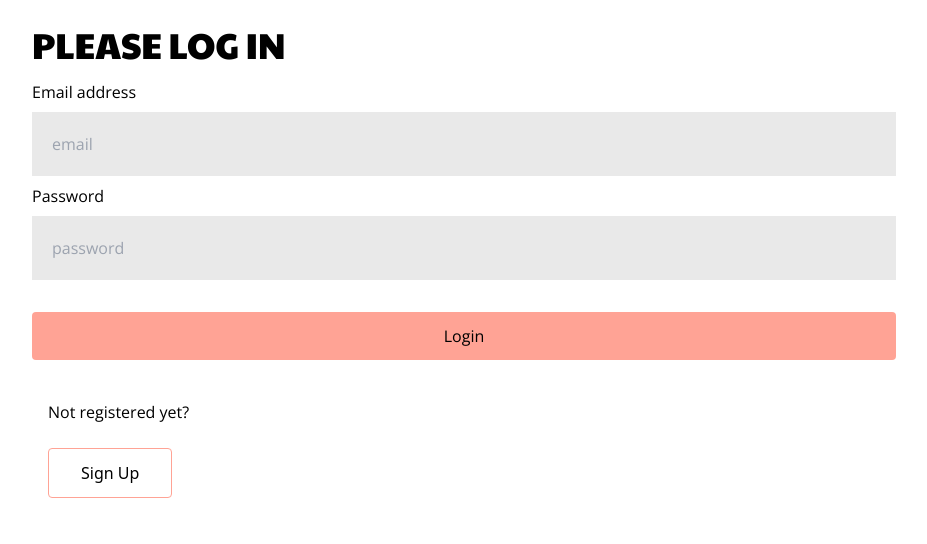
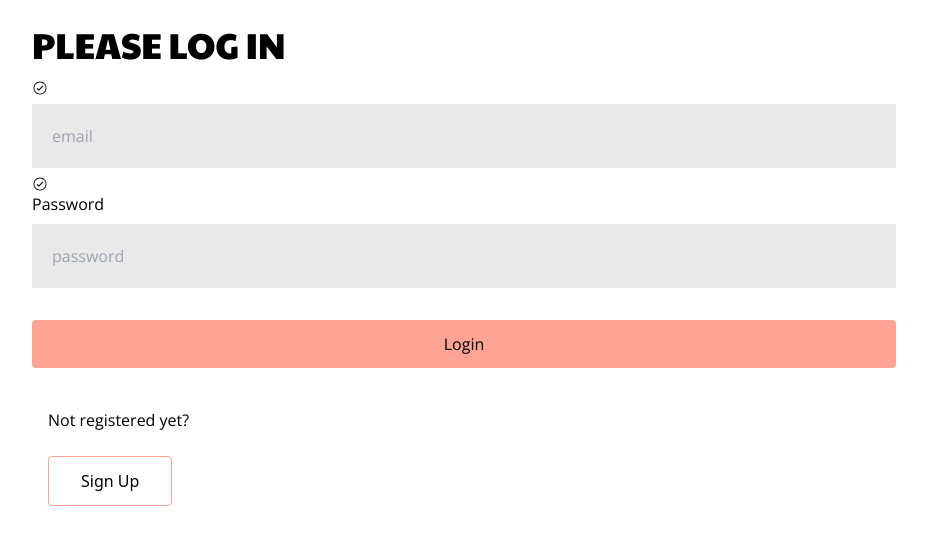
Before and after one commit to kaybee24/octopus-auth-client, a React (Vite) app: page /login in a window 1280 px wide. Shown: the top 544 px of the page, without its empty margins (176-1103 px from the left). Built offline with nearby package versions, Linux system fonts and the light colour scheme; no server answers.

Commit message:
login ok

```diff
--- a/package.json
+++ b/package.json
@@ -10,8 +10,10 @@
     "preview": "vite preview"
   },
   "dependencies": {
+    "formik": "^2.2.9",
     "react": "^18.2.0",
     "react-dom": "^18.2.0",
+    "react-icons": "^4.6.0",
     "react-loader-spinner": "^5.3.4",
     "react-router-dom": "^6.4.3",
     "react-spinner": "^0.2.7",
--- a/src/pages/Login.jsx
+++ b/src/pages/Login.jsx
@@ -1,8 +1,12 @@
-import { useRef, useCallback } from "react";
+import { useRef, useCallback, useState } from "react";
 import { Link, useNavigate } from "react-router-dom";
+import { VscError } from "react-icons/vsc";
+import { IoIosCheckmarkCircleOutline } from "react-icons/io";
 
 export default function Login({ setUser }) {
   let navigate = useNavigate();
+  const [errorEmail, setErrorEmail] = useState(null);
+  const [errorPassword, setErrorPassword] = useState(null);
 
   const handleSubmit = useCallback( (event) => {
     event.preventDefault();
@@ -26,21 +30,28 @@ export default function Login({ setUser }) {
     })
       .then((response) => response.json())
       .then((data) => {
+        setErrorEmail(null);
+        setErrorPassword(null);
         if (data.success) {
           setUser(data.data);
           navigate(`/my-feed`);
         } else {
-          alert(data.message);
+          if(data.data.status === 401){
+            setErrorEmail(true)
+          } else {
+            setErrorPassword(true)
+          }
+          //alert(data.message);
         }
       });
-  }, []);
+  }, []);  // error && "Wrong email or password"
   return (
     <div className="container w-full max-w-4xl px-4 mt-6">
       <h1 className='text-4xl font-paytoneOne uppercase'>Please log in</h1>
       <form className="w-full flex flex-col py-4 font-openSans" onSubmit={handleSubmit}>
-        <label className="text-left" for="email">Email address</label>
+        <label className="text-left" for="email">{errorEmail ?  <><p>Wrong email</p> <VscError/> </> : <IoIosCheckmarkCircleOutline />}</label>
         <input className="p-5 my-2 bg-grey-100" name="email" type="text" placeholder="email" />
-        <label className="text-left" for="email">Password</label>
+        <label className="text-left" for="password">{errorPassword ?  <><p>Wrong password</p> <VscError/> </> : <IoIosCheckmarkCircleOutline />}Password</label>
         <input className="p-5 my-2 bg-grey-100" name="password" type="password" placeholder="password" />
         <button className='bg-coral-500 hover:bg-coral-900 py-3 my-6 rounded font-OpenSans'>Login</button>
       </form>
--- a/src/pages/Register.jsx
+++ b/src/pages/Register.jsx
@@ -47,7 +47,7 @@ export default function Register({ setUser }) {
         <label className="text-left" for="name">Name</label>
         <input className="p-5 my-2 bg-grey-100" name="name" type="text" placeholder="Enter your name" />
         <label className="text-left" for="email">Email address</label>
-        <input className="p-5 my-2 bg-grey-100" name="email" type="text" placeholder="Enter a valid email" />
+        <input className="p-5 my-2 bg-grey-100" name="email" type="email" placeholder="Enter a valid email" />
         <label className="text-left" for="password">Password</label>
         <input className="p-5 my-2 bg-grey-100" name="password" type="password" placeholder="Enter your password" />
         <label className="text-left" for="password">Confirm your password</label>
```
Also changed, not shown: 1 other file (tests, documents, lock files or other folders).
